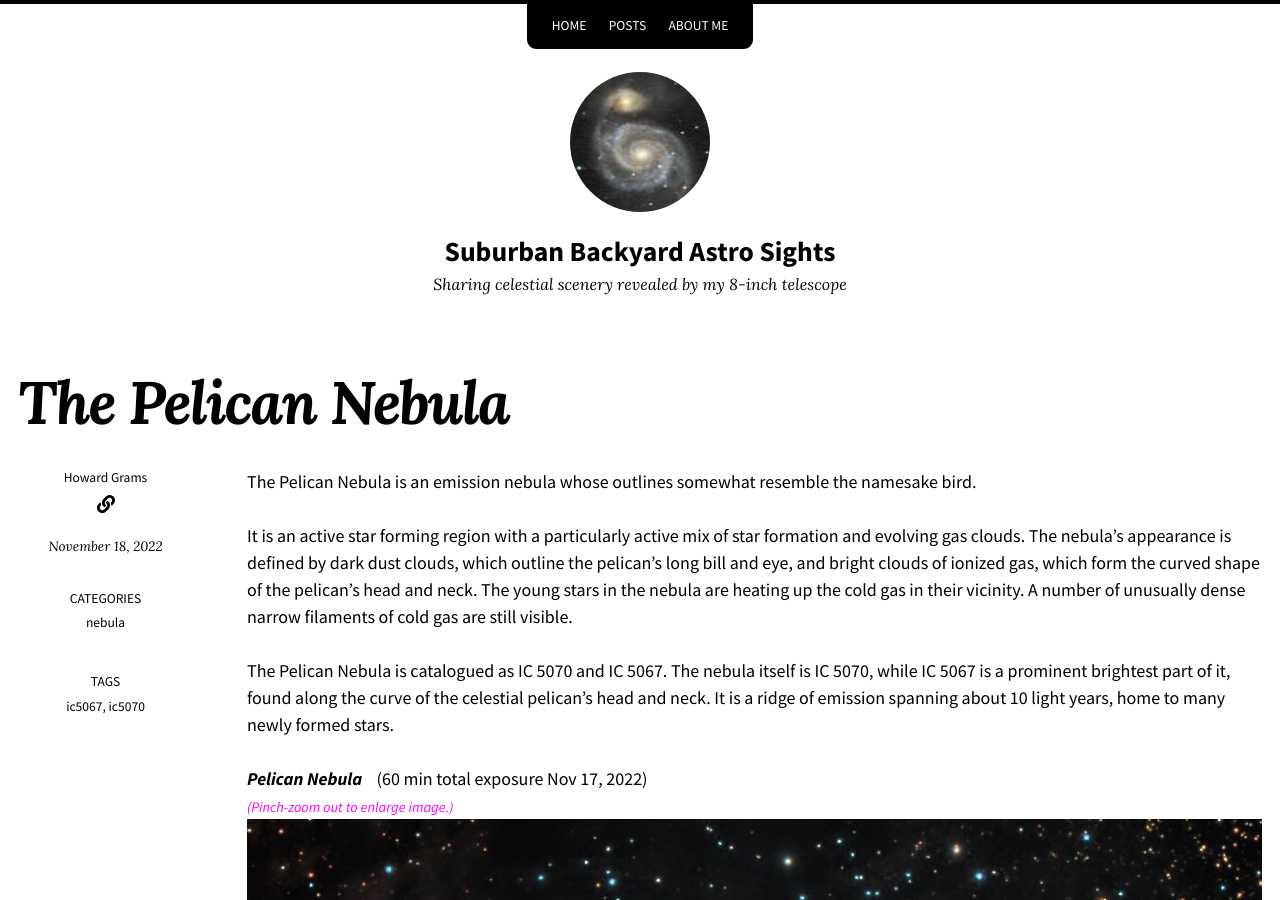
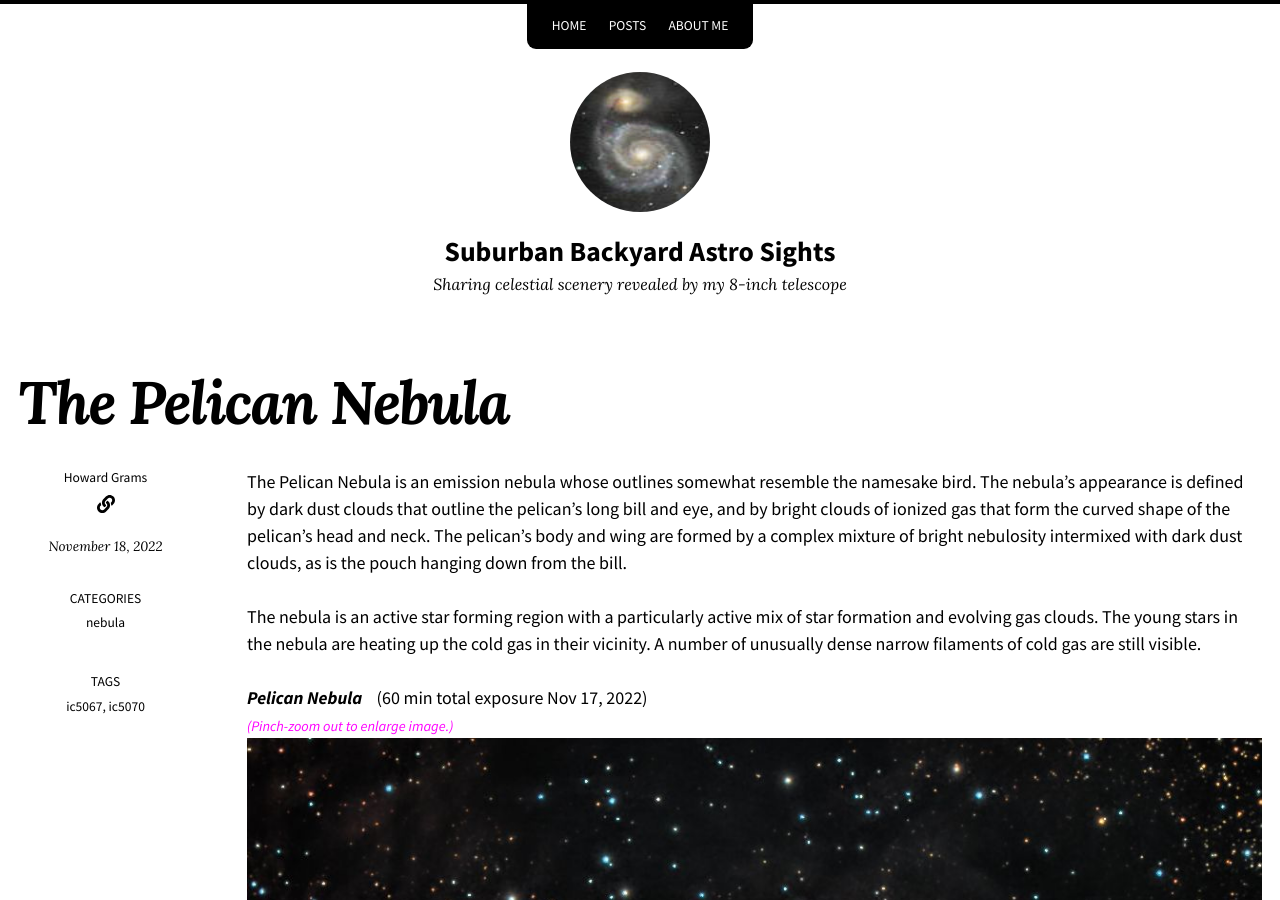
Before and after one commit to howardgrams/newlook, a Jekyll site: the page built from _posts/2022-11-18-Pelican Nebula Take 2.md, in a window 1280 px wide and 900 px high. Built offline with Jekyll 4.4.1, drawn with Linux system fonts in a browser that asks for light colours; nearby versions of some CDN libraries; a script that is not in the unit is left out; some of the changed text lies outside the part shown.

Commit message:
Revised Pelican Nebula post

```diff
--- a/_posts/2022-11-18-Pelican Nebula 2.md
+++ b/_posts/2022-11-18-Pelican Nebula Take 2.md
@@ -5,20 +5,17 @@ categories: nebula
 tags: ic5070 ic5067
 ---
 The Pelican Nebula is an emission nebula whose outlines somewhat resemble the namesake bird.
+ The nebula’s appearance is defined by dark dust clouds that outline the pelican’s long bill and eye, and by bright clouds of ionized gas that form the curved shape of the pelican’s head and neck. The pelican's body and wing are formed by a complex mixture of bright nebulosity intermixed with dark dust clouds, as is the pouch hanging down from the bill.
 
- It is an active star forming region with a particularly active mix of star formation and evolving gas clouds.
- The nebula’s appearance is defined by dark dust clouds, which outline the pelican’s long bill and eye, and bright clouds of ionized gas, which form the curved shape of the pelican’s head and neck.
+ The nebula is an active star forming region with a particularly active mix of star formation and evolving gas clouds.
   The young stars in the nebula are heating up the cold gas in their vicinity. A number of unusually dense narrow filaments of cold gas are still visible.
 
 
- The Pelican Nebula is catalogued as IC 5070 and IC 5067. The nebula itself is IC 5070, while IC 5067 is a prominent brightest part of it, found along the curve of the celestial pelican’s head and neck. It is a ridge of emission spanning about 10 light years, home to many newly formed stars.
-
-
-_**Pelican Nebula**_  &nbsp;&nbsp; (60 min total exposure Nov 17, 2022)<br>
+ _**Pelican Nebula**_  &nbsp;&nbsp; (60 min total exposure Nov 17, 2022)<br>
 {% include /explainpinch.js %}
 ![ic5070 seen using Celestron RASA 8 and ZWO ASI183MC]({{ site.baseurl }}/images/ic5070_2022-11-17T19_40_05_Stack_16bits_240frames_3600s_bin35pc.jpg)
 
-The Pelican Nebula lies at a distance of 1,800 light years from us.
+The Pelican Nebula lies at a distance of 1,800 light years from us. It is catalogued as IC 5070 and IC 5067. The nebula itself is IC 5070, while IC 5067 is a prominent brightest part of it, found along the curve of the celestial pelican’s head and neck. The latter is a ridge of emission spanning about 10 light years, home to many newly formed stars.
 
 I showed the Pelican Nebula two years ago (click [here]({{ site.baseurl }}{% post_url 2020-11-24-The Pelican Nebula %} )
 to see it and read my earlier description.)
```
